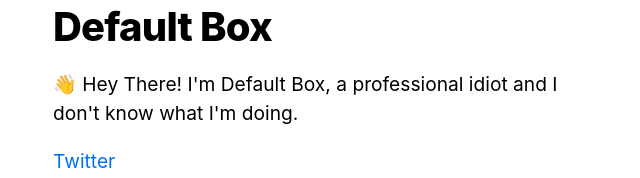
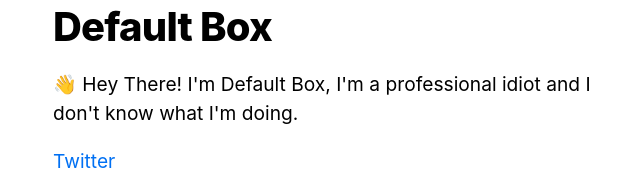
Before and after one commit to Default-Box/bio, a Next.js app: page / in a window 1280 px wide. Shown: the part 209-387 px from the top of the page, without its empty margins (315-955 px from the left). Built offline with nearby package versions, Linux system fonts and the light colour scheme.

Commit message:
english 👍

```diff
--- a/pages/index.js
+++ b/pages/index.js
@@ -9,7 +9,7 @@ export default function Home() {
         <title>{siteTitle}</title>
       </Head>
       <section className={utilStyles.headingMd}>
-        <p>👋 Hey There! I'm Default Box, a professional idiot and I don't know what I'm doing.</p>
+        <p>👋 Hey There! I'm Default Box, I'm a professional idiot and I don't know what I'm doing.</p>
         <p>
         <a href="https://twitter.com/DefaultBox_">Twitter</a>
         </p>
```
